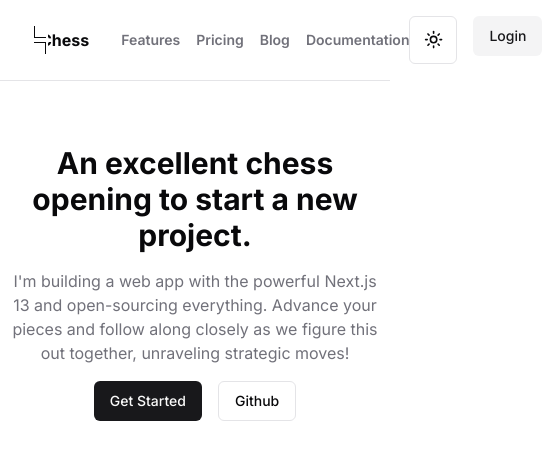
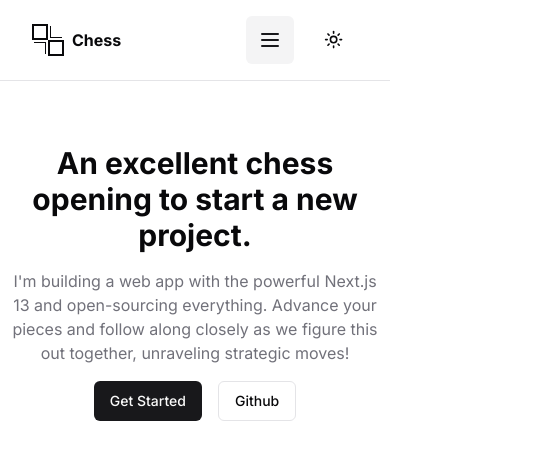
Before and after one commit to lucasnp-dev/chess, a Next.js app: page / in a window 390 px wide. Shown: the top 460 px of the page, 542 px wide, since content can reach past the window. Built offline with nearby package versions, Linux system fonts and the light colour scheme.

Commit message:
C1 - Responsive menu 2023-08-02

```diff
--- a/src/app/page.tsx
+++ b/src/app/page.tsx
@@ -1,48 +1,13 @@
 import Container from '@/components/Container'
-import Logo from '@/components/Logo'
 import { buttonVariants } from '@/components/ui/button'
-import { ModeToggle } from '@/features/mode-toggle'
+import Menu from '@/features/menu'
 import Link from 'next/link'
 import { Fragment } from 'react'
 
 export default function App() {
   return (
     <Fragment>
-      <header className=" p-4 border-b">
-        <div className="flex items-center max-w-screen-2xl m-auto px-4">
-          <div className="pr-8">
-            <div className="flex gap-2 items-center">
-              <Logo />
-              <p className="font-bold">Chess</p>
-            </div>
-          </div>
-          <nav className="flex-1">
-            <ul className="flex space-x-4 w-full text-muted-foreground text-sm items-center font-semibold">
-              <li>
-                <Link href={'/'}>Features</Link>
-              </li>
-              <li>
-                <Link href={'/'}>Pricing</Link>
-              </li>
-              <li>
-                <Link href={'/'}>Blog</Link>
-              </li>
-              <li>
-                <Link href={'/'}>Documentation</Link>
-              </li>
-            </ul>
-          </nav>
-          <div className="flex gap-4">
-            <ModeToggle />
-            <Link
-              className={buttonVariants({ variant: 'secondary' })}
-              href="/login"
-            >
-              Login
-            </Link>
-          </div>
-        </div>
-      </header>
+      <Menu />
 
       <Container>
         <div className="text-center max-w-[64rem] m-auto flex flex-col gap-4 items-center">
--- /dev/null
+++ b/src/components/Link/index.tsx
@@ -0,0 +1,7 @@
+import { ComponentProps } from 'react'
+
+type AncorProps = ComponentProps<'a'>
+
+export default function Link({ children, ...props }: AncorProps) {
+  return <a {...props}>{children}</a>
+}
--- /dev/null
+++ b/src/components/Navbar/index.tsx
@@ -0,0 +1,20 @@
+import { ComponentProps } from 'react'
+import Link from '../Link'
+
+import { marketingConfig } from '@/config/marketing'
+
+type NavbarProps = ComponentProps<'nav'>
+
+export default function Navbar({ ...props }: NavbarProps) {
+  return (
+    <nav {...props}>
+      <ul className="flex space-x-4 w-full text-muted-foreground text-sm items-center font-semibold">
+        {marketingConfig.mainNav.map((item) => (
+          <li key={`navbar_${item.title}`}>
+            <Link href={item.href}>{item.title}</Link>
+          </li>
+        ))}
+      </ul>
+    </nav>
+  )
+}
--- /dev/null
+++ b/src/config/marketing.ts
@@ -0,0 +1,27 @@
+type MarketingConfig = {
+  mainNav: {
+    title: string
+    href: string
+  }[]
+}
+
+export const marketingConfig: MarketingConfig = {
+  mainNav: [
+    {
+      title: 'Features',
+      href: '/#features',
+    },
+    {
+      title: 'Pricing',
+      href: '/pricing',
+    },
+    {
+      title: 'Blog',
+      href: '/blog',
+    },
+    {
+      title: 'Documentation',
+      href: '/docs',
+    },
+  ],
+}
--- /dev/null
+++ b/src/features/menu.tsx
@@ -0,0 +1,35 @@
+import Logo from '@/components/Logo'
+import { buttonVariants } from '@/components/ui/button'
+import { ModeToggle } from './mode-toggle'
+import Navbar from '@/components/Navbar'
+import Link from '@/components/Link'
+import MobileMenu from './mobile-menu'
+
+export default function Menu() {
+  return (
+    <header className="p-4 border-b">
+      <div className="flex items-center max-w-screen-2xl m-auto px-4 justify-between">
+        <div className="pr-8">
+          <div className="flex gap-2 items-center">
+            <Logo />
+            <p className="font-bold">Chess</p>
+          </div>
+        </div>
+        <Navbar className="flex-1 max-lg:hidden" />
+        <div className="flex gap-4">
+          <MobileMenu />
+          <ModeToggle variant={'ghost'} />
+          <Link
+            className={buttonVariants({
+              variant: 'secondary',
+              className: 'max-lg:hidden',
+            })}
+            href="/login"
+          >
+            Login
+          </Link>
+        </div>
+      </div>
+    </header>
+  )
+}
--- /dev/null
+++ b/src/features/mobile-menu.tsx
@@ -0,0 +1,39 @@
+'use client'
+import { Button } from '@/components/ui/button'
+
+import {
+  DropdownMenu,
+  DropdownMenuTrigger,
+  DropdownMenuLabel,
+  DropdownMenuSeparator,
+  DropdownMenuContent,
+  DropdownMenuItem,
+} from '@/components/ui/dropdown-menu'
+
+import { LuMenu } from 'react-icons/lu'
+
+import { marketingConfig } from '@/config/marketing'
+import Link from '@/components/Link'
+
+export default function MobileMenu() {
+  return (
+    <div className="lg:hidden">
+      <DropdownMenu>
+        <DropdownMenuTrigger asChild>
+          <Button variant={'secondary'} size={'icon'}>
+            <LuMenu size={24} />
+          </Button>
+        </DropdownMenuTrigger>
+        <DropdownMenuContent>
+          <DropdownMenuLabel>Go to</DropdownMenuLabel>
+          <DropdownMenuSeparator />
+          {marketingConfig.mainNav.map((item) => (
+            <DropdownMenuItem key={`mobilemenu_${item.title}`}>
+              <Link href={item.href}>{item.title}</Link>
+            </DropdownMenuItem>
+          ))}
+        </DropdownMenuContent>
+      </DropdownMenu>
+    </div>
+  )
+}
--- a/src/features/mode-toggle.tsx
+++ b/src/features/mode-toggle.tsx
@@ -12,16 +12,26 @@ import {
   DropdownMenuTrigger,
 } from '@/components/ui/dropdown-menu'
 
-type PropsModeToggle = React.ComponentProps<'div'>
+type PropsModeToggle = React.ComponentProps<'div'> & {
+  variant?:
+    | 'link'
+    | 'default'
+    | 'destructive'
+    | 'outline'
+    | 'secondary'
+    | 'ghost'
+    | null
+    | undefined
+}
 
-export function ModeToggle({ ...props }: PropsModeToggle) {
+export function ModeToggle({ variant = 'default', ...props }: PropsModeToggle) {
   const { setTheme } = useTheme()
 
   return (
     <div {...props}>
       <DropdownMenu>
         <DropdownMenuTrigger asChild>
-          <Button variant="outline" size="icon">
+          <Button variant={variant} size="icon">
             <Sun className="h-[1.2rem] w-[1.2rem] rotate-0 scale-100 transition-all dark:-rotate-90 dark:scale-0" />
             <Moon className="absolute h-[1.2rem] w-[1.2rem] rotate-90 scale-0 transition-all dark:rotate-0 dark:scale-100" />
             <span className="sr-only">Toggle theme</span>
```
